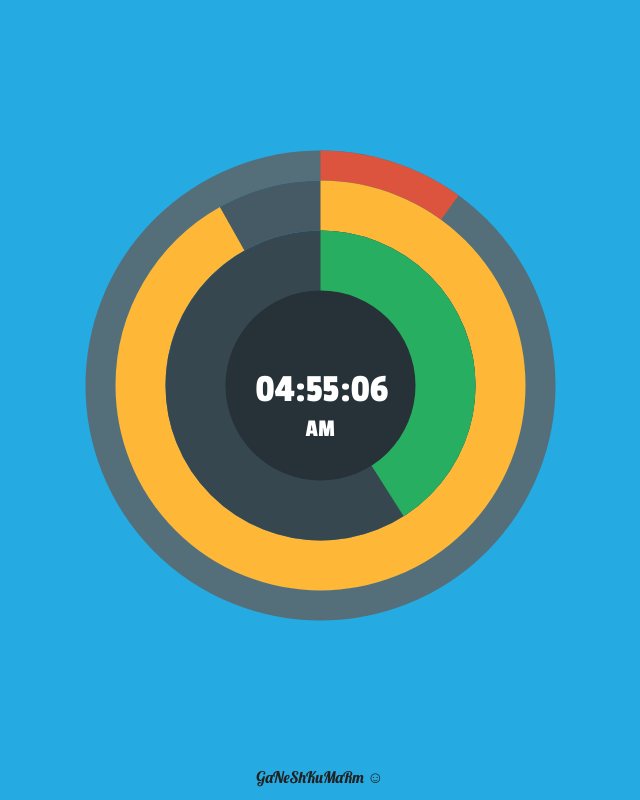
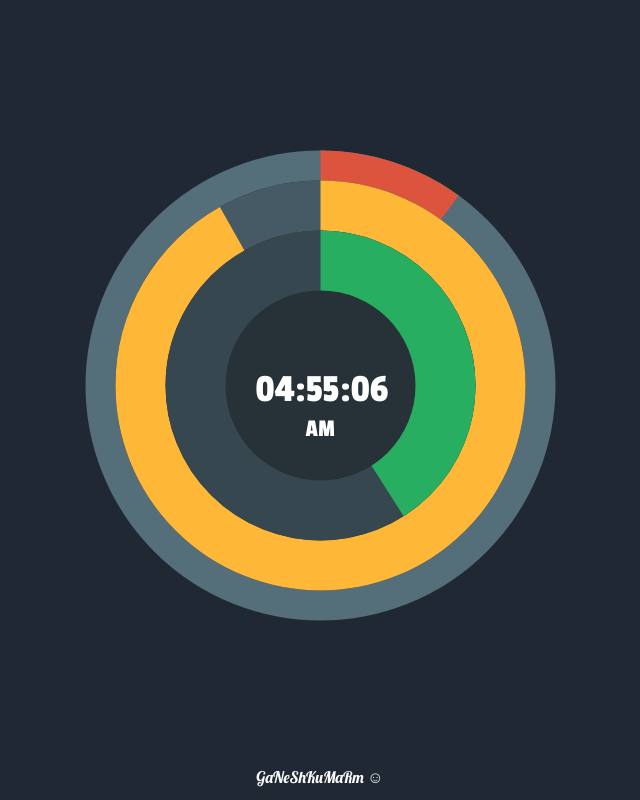
Before and after one commit to ganeshkumarm1/CanvasClock, a plain HTML site: page index.html in a window 1280 px wide. Shown: the whole page, without its empty margins (320-960 px from the left). Drawn offline with Linux system fonts and the light colour scheme.

Commit message:
Changed background color

```diff
--- a/css/style.css
+++ b/css/style.css
@@ -1,7 +1,7 @@
 body {
-	background-color: #25AAE1;
+	background-color: #202833;
 	text-align: center;
-	color: #212121;
+	color: #fafafa;
 }
 
 span {
@@ -9,7 +9,7 @@ span {
 }
 
 a {
-	color: #212121;
+	color: #fafafa;
 	transition: linear 0.3s;
 }
 
--- a/js/script.js
+++ b/js/script.js
@@ -30,7 +30,7 @@ function draw(now)
 	radM = 0.0001 * ( ( min * 60 * 1000 ) + ( sec * 1000 ) + ms );
 	radS = 0.006 * ( ( sec * 1000 ) + ms );
 
-	drawRect(0, 0, canvas.width, canvas.height, '#25AAE1');
+	drawRect(0, 0, canvas.width, canvas.height, '#202833');
 	drawCircle(centerX, centerY, 220, 0, Math.PI * 2, false, '#546E7A', 'stroke', 30); //secondgrey
 	drawCircle(centerX, centerY, 220, threePIByTwo, rad(radS) + threePIByTwo, false, '#DC543E', 'stroke', 30); //second
 	drawCircle(centerX, centerY, 180, 0, Math.PI * 2, false, '#455A64', 'stroke', 50); //minutegrey
```
